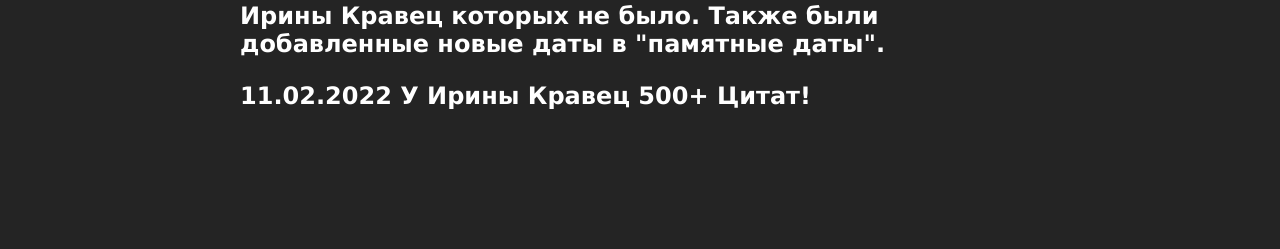
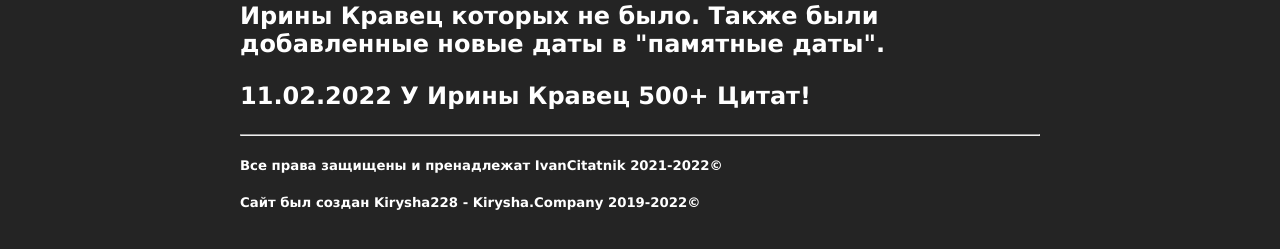
Before and after one commit to K1ril1/citatnik-v1, a plain HTML site: page novosti.html in a window 1280 px wide. Shown: the part 195-444 px from the top of the page. Drawn offline with Linux system fonts and the light colour scheme.

Commit message:
Update novosti.html

```diff
--- a/novosti.html
+++ b/novosti.html
@@ -30,3 +30,9 @@
             <h1><strong>Новости:</strong></h1>
             <p><h2>Обновление V1.2 От 14.02.2022! Добавленны цитаты Ирины Кравец которых не было. Также были добавленные новые даты в "памятные даты".<br/></p>
             <p>11.02.2022 У Ирины Кравец 500+ Цитат!</h2></p>
+
+            <hr>
+            <h5>Все права защищены и пренадлежат IvanCitatnik 2021-2022©</h5>
+            <h5>Сайт был создан Kirysha228 - Kirysha.Company 2019-2022©</h5>
+    </body>
+</html>
```
